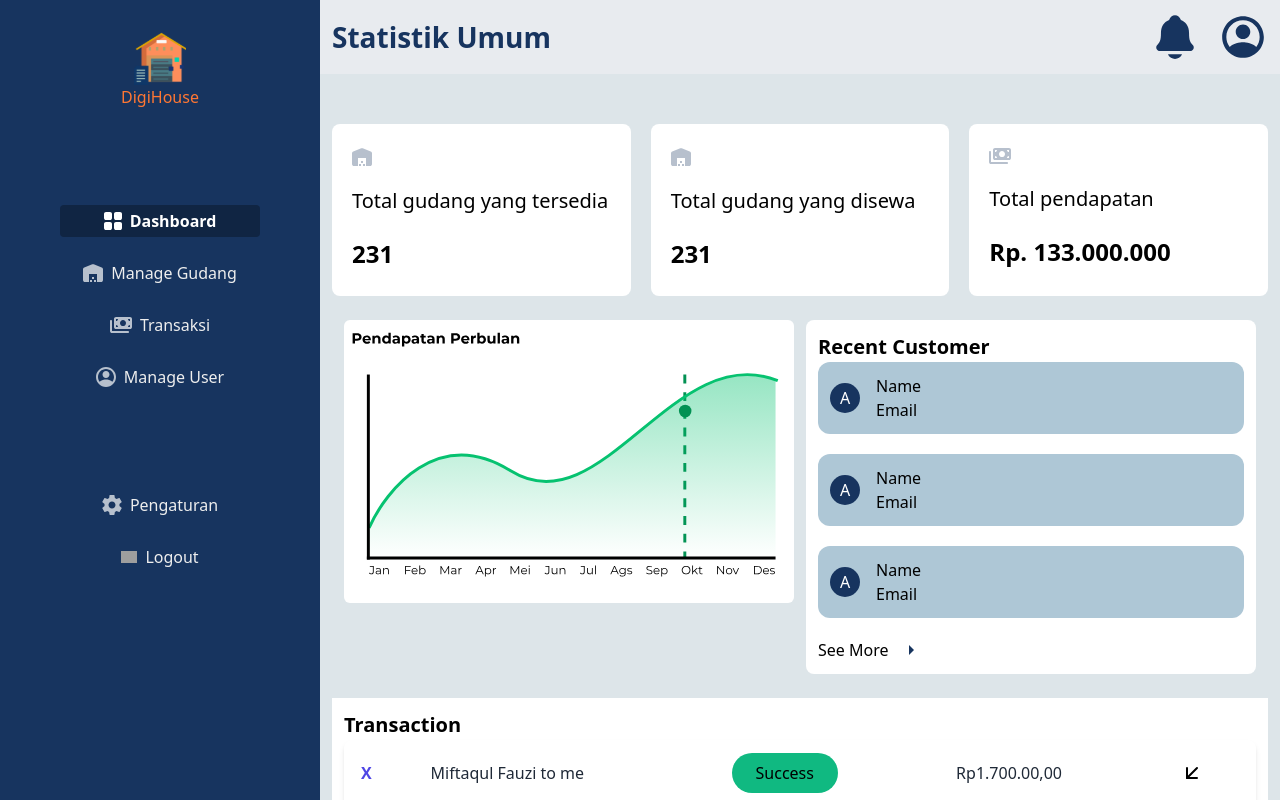
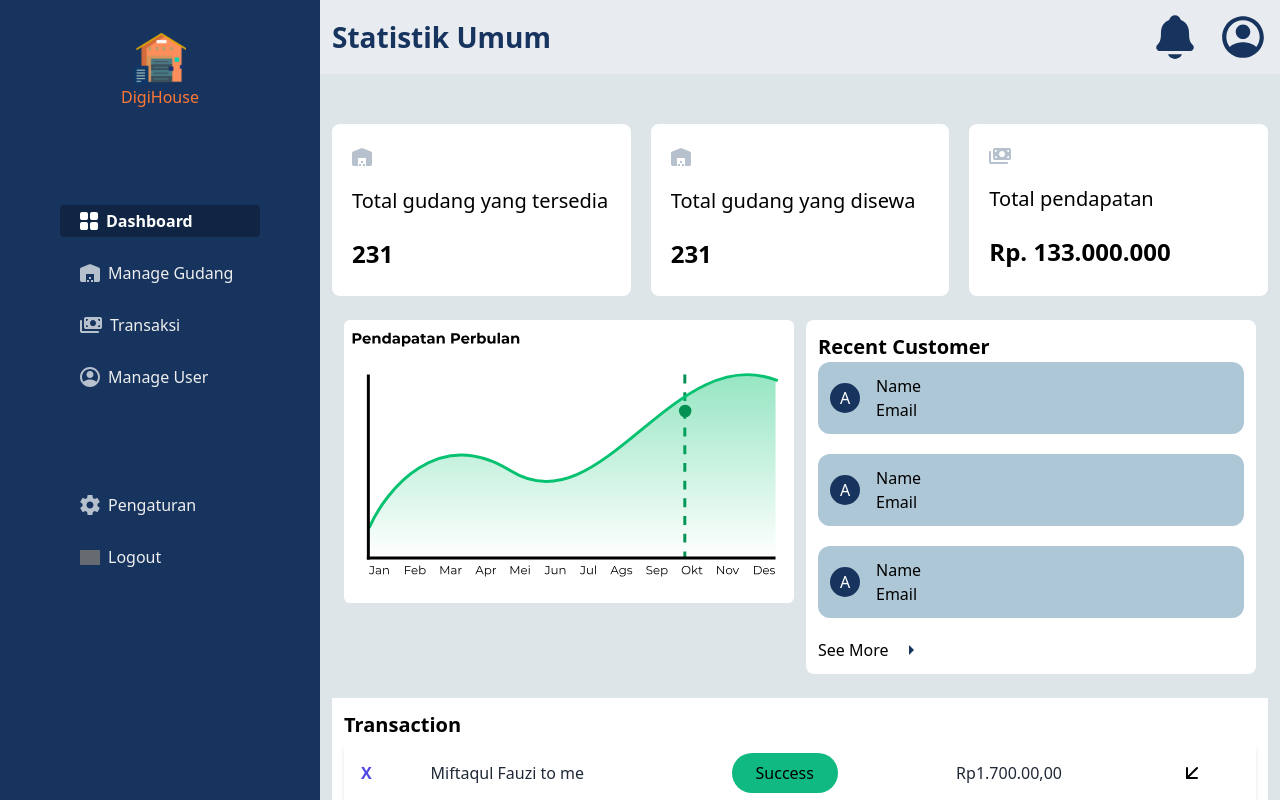
Before and after one commit to Capstone-Tim-12/warehouse-managament-system-fe, a React (Vite) app: page /admin/dashboard in a window 1280 px wide. Shown: the top 800 px of the page. Built offline with nearby package versions, Linux system fonts and the light colour scheme; grey boxes are pictures that could not be loaded.

Commit message:
fixing sidebar admin icon

```diff
--- a/src/components/global-component/SidedarAdmin.jsx
+++ b/src/components/global-component/SidedarAdmin.jsx
@@ -34,7 +34,7 @@ const SidedarAdmin = () => {
             <li>
               <Link
                 to="/admin/dashboard"
-                className={` py-1 px-5 rounded w-[200px] flex items-center justify-center gap-2   ${isLinkActive(
+                className={` py-1 px-5 rounded w-[200px] flex items-center justify-start gap-2   ${isLinkActive(
                   "/admin/dashboard"
                 )}`}
               >
@@ -45,7 +45,7 @@ const SidedarAdmin = () => {
             <li>
               <Link
                 to="/admin/manage-gudang"
-                className={`py-1 px-5 rounded w-[200px] flex items-center justify-center gap-2   ${isLinkActive(
+                className={`py-1 px-5 rounded w-[200px] flex items-center justify-start gap-2   ${isLinkActive(
                   "/admin/manage-gudang"
                 )}`}
               >
@@ -56,7 +56,7 @@ const SidedarAdmin = () => {
             <li>
               <Link
                 to="/admin/transaksi"
-                className={`py-1 px-5 rounded w-[200px] flex items-center justify-center gap-2   ${isLinkActive(
+                className={`py-1 px-5 rounded w-[200px] flex items-center justify-start gap-2   ${isLinkActive(
                   "/admin/transaksi"
                 )}`}
               >
@@ -67,7 +67,7 @@ const SidedarAdmin = () => {
             <li>
               <Link
                 to="/admin/manage-user"
-                className={`py-1 px-5 rounded w-[200px] flex items-center justify-center gap-2  ${isLinkActive(
+                className={`py-1 px-5 rounded w-[200px] flex items-center justify-start gap-2  ${isLinkActive(
                   "/admin/manage-user"
                 )}`}
               >
@@ -79,11 +79,11 @@ const SidedarAdmin = () => {
         </div>
 
         <div className="flex flex-col items-center justify-center mt-24">
-          <ul className="flex flex-col items-center justify-center gap-[20px] text-center">
+          <ul className="flex flex-col items-center justify-center gap-[20px] ">
             <li>
               <Link
                 to="/admin/pengaturan"
-                className={`py-1 px-5 rounded w-[180px] flex items-center justify-center gap-2 ${isLinkActive(
+                className={`py-1 px-5 rounded w-[200px] flex items-center justify-start text-left gap-2 ${isLinkActive(
                   "/admin/pengaturan"
                 )}`}
               >
@@ -94,17 +94,17 @@ const SidedarAdmin = () => {
             <li>
               <Link
                 to="/admin/logout"
-                className={`py-1 px-5 rounded w-[180px] flex items-center justify-center gap-2  ${isLinkActive(
+                className={`py-1 px-5 rounded w-[200px] flex items-center justify-start gap-2  ${isLinkActive(
                   "/admin/logout"
                 )}`}
               >
                 <img
                   src="https://cdn-icons-png.flaticon.com/512/152/152534.png"
                   alt="logout icon"
-                  className="w-4"
+                  className="w-5"
                   style={{
                     filter:
-                      "invert(83%) sepia(28%) saturate(115%) hue-rotate(176deg) brightness(90%) contrast(84%);",
+                      "invert(83%) sepia(28%) saturate(115%) hue-rotate(176deg) brightness(90%) contrast(84%)",
                   }}
                 />
                 Logout
```
